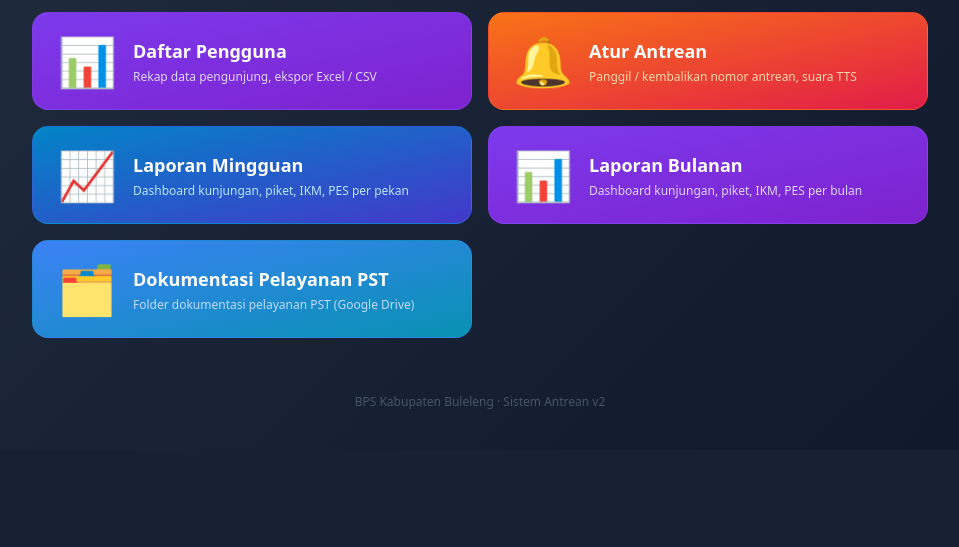
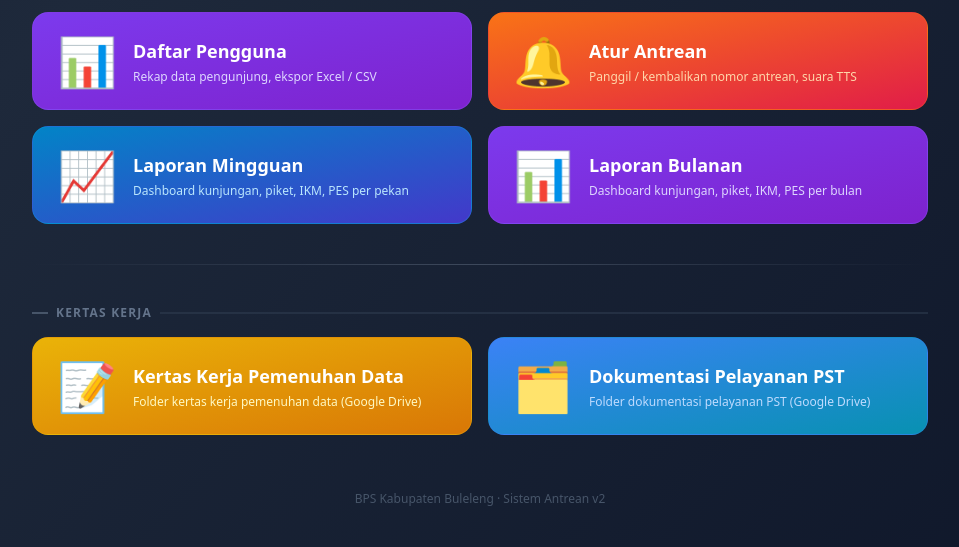
Before and after one commit to zul-zulkar/satset, a PHP site: page /satset/menu.php in a window 1280 px wide. Shown: the part 1351-1898 px from the top of the page, without its empty margins (160-1119 px from the left). Before the commit the page ends 1760 px from the top, so only its background shows below. Run offline with PHP 8.4, Linux system fonts and the light colour scheme; some libraries are stand-ins or nearby versions.

Commit message:
feat: Update .gitignore for Claude Code directory; adjust parameter count in update_pengguna.php; enhance menu.php with new section for Kertas Kerja

```diff
--- a/action/update_pengguna.php
+++ b/action/update_pengguna.php
@@ -53,9 +53,9 @@ $stmt = $mysqli->prepare(
         pemanfaatan_data=?, data_dibutuhkan=?, jenis_pelayanan=?, link_surat=?
      WHERE id=?"
 );
-// s×6, i, s, i, s×7, i  → 18 params
+// s×6, i, s, i, s×7, i  → 17 params
 $stmt->bind_param(
-    "ssssssisissssssssi",
+    "ssssssisisssssssi",
     $nama, $email, $telepon, $instansi, $jk, $tanggal,
     $jumlah_orang, $keperluan, $kunjungan_pst,
     $pendidikan, $kelompok_umur, $pekerjaan,
--- a/menu.php
+++ b/menu.php
@@ -80,6 +80,7 @@
         .section-label:nth-of-type(2) { animation-delay: 0.1s; }
         .section-label:nth-of-type(3) { animation-delay: 0.2s; }
         .section-label:nth-of-type(4) { animation-delay: 0.3s; }
+        .section-label:nth-of-type(5) { animation-delay: 0.4s; }
 
         .divider {
             background: linear-gradient(90deg, transparent, rgba(148,163,184,0.3), transparent);
@@ -289,6 +290,33 @@
                         <div>
                             <div class="font-bold text-base sm:text-lg">Laporan Bulanan</div>
                             <div class="text-violet-200 text-xs mt-1">Dashboard kunjungan, piket, IKM, PES per bulan</div>
+                        </div>
+                    </div>
+                </a>
+
+            </div>
+        </section>
+
+        <div class="divider"></div>
+
+        <!-- ── SEKSI 5: KERTAS KERJA ── -->
+        <section>
+            <p class="section-label text-xs font-semibold uppercase tracking-widest text-slate-500 mb-4 flex items-center gap-2">
+                <span class="inline-block w-4 h-0.5 bg-slate-600"></span>
+                Kertas Kerja
+                <span class="inline-block flex-1 h-0.5 bg-slate-700/50"></span>
+            </p>
+            <div class="grid grid-cols-1 sm:grid-cols-2 gap-4">
+
+                <a href="https://drive.google.com/drive/folders/1VJVBvvkF-MHw8sZ8l8kJGBRiVTFx1Cd2?usp=sharing"
+                   target="_blank" class="card block rounded-2xl p-5 sm:p-6
+                    bg-gradient-to-br from-yellow-500 to-amber-600
+                    border border-yellow-500/30">
+                    <div class="flex items-center gap-4">
+                        <div class="icon-wrap text-4xl sm:text-5xl flex-shrink-0">📝</div>
+                        <div>
+                            <div class="font-bold text-base sm:text-lg">Kertas Kerja Pemenuhan Data</div>
+                            <div class="text-yellow-100 text-xs mt-1">Folder kertas kerja pemenuhan data (Google Drive)</div>
                         </div>
                     </div>
                 </a>
```
Also changed, not shown: 1 other file.
